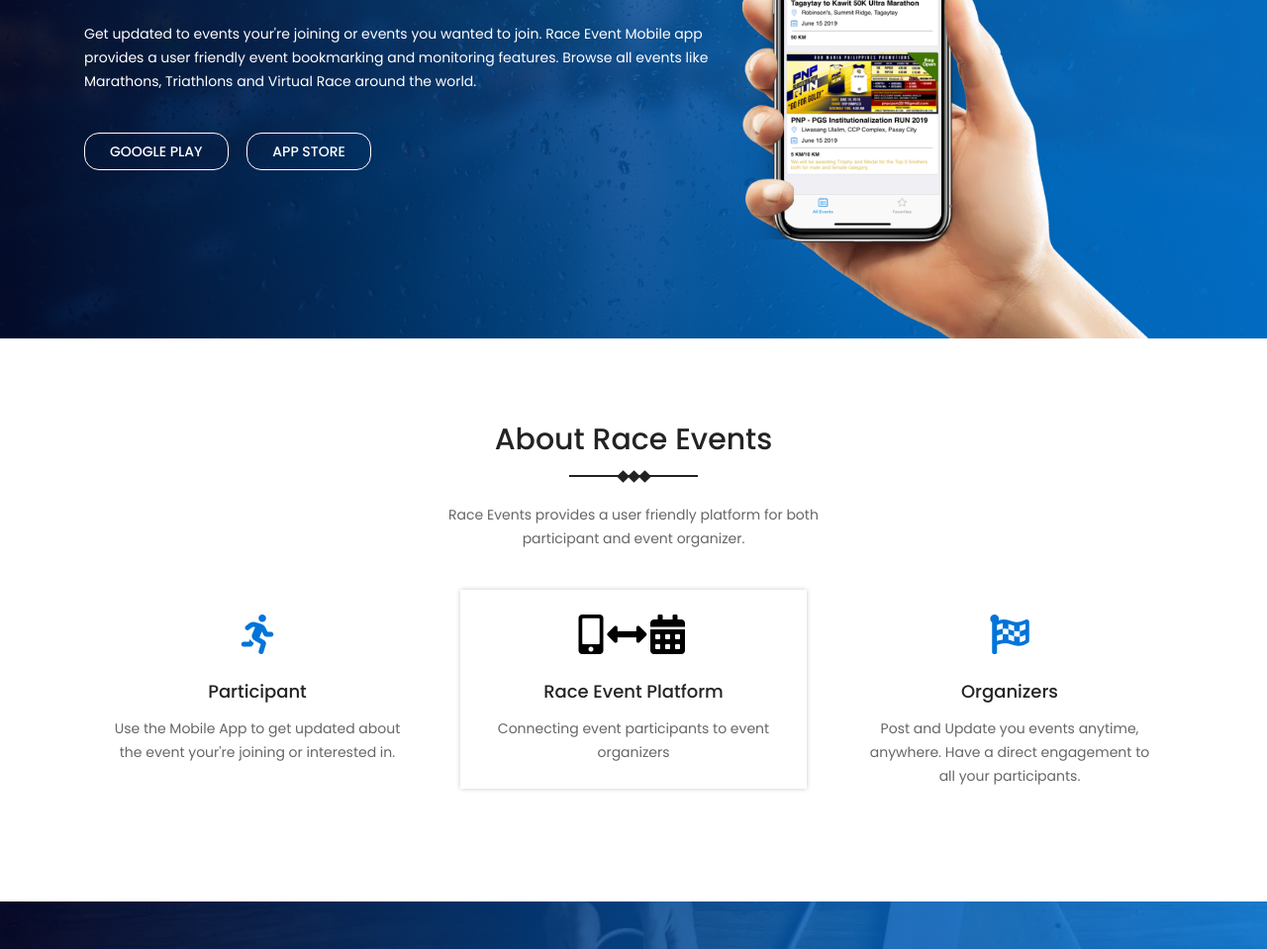
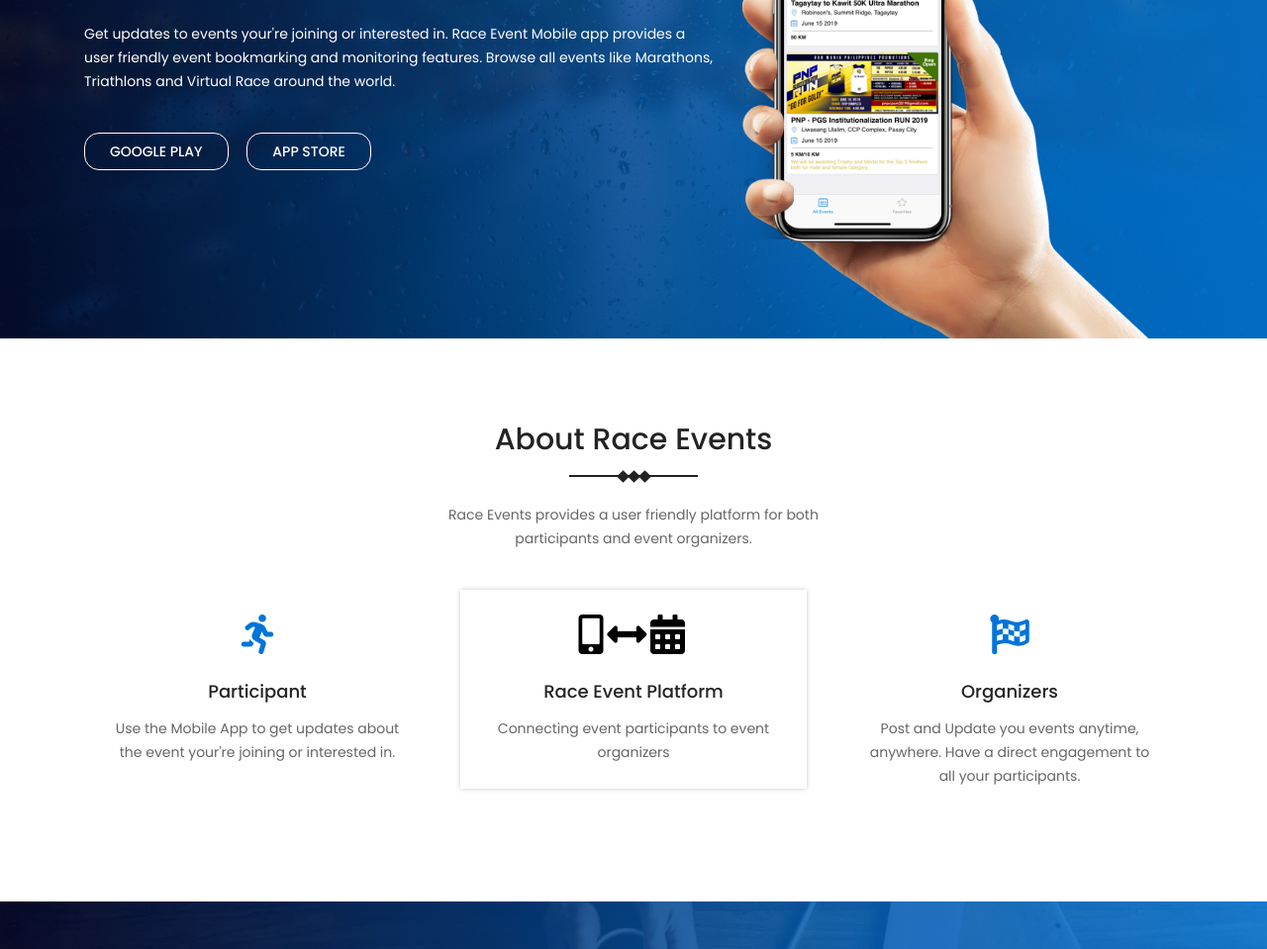
Before and after one commit to rogermolas/re-site, a plain HTML site: page index.html in a window 1280 px wide. Shown: the part 284-1243 px from the top of the page at 99% size. Drawn offline with nearby package versions, Linux system fonts and the light colour scheme; some packages are replaced by stand-ins of ours; some icons are missing.

Commit message:
Fix grammar

```diff
--- a/index.html
+++ b/index.html
@@ -67,7 +67,7 @@
 							<div class="col-lg-7">
 								<div class="hero-area-content">
 									<h1>Race Event Mobile App</h1>
-									<p>Get updated to events your're joining or events you wanted to join.
+									<p>Get updates to events your're joining or interested in.
 										Race Event Mobile app provides a user friendly event bookmarking and monitoring features.
 										Browse all events like Marathons, Triathlons and Virtual Race  around the world.
 									 </p>
@@ -94,7 +94,7 @@
 					<div class="col-lg-12">
 					    <div class="sec-title">
 							<h2>About Race Events<span class="sec-title-border"><span></span><span></span><span></span></span></h2>
-                            <p>Race Events provides a user friendly platform for both participant and event organizer.</p>
+                            <p>Race Events provides a user friendly platform for both participants and event organizers.</p>
 						</div>
 					</div>
 				</div>
@@ -103,7 +103,7 @@
 					    <div class="single-about-box">
 							<i class="fas fa-running"></i>
 							<h4>Participant</h4>
-                            <p> Use the Mobile App to get updated about the event your're joining or interested in.</p>
+                            <p> Use the Mobile App to get updates about the event your're joining or interested in.</p>
 						</div>
 					</div>
 					<div class="col-lg-4">
```
